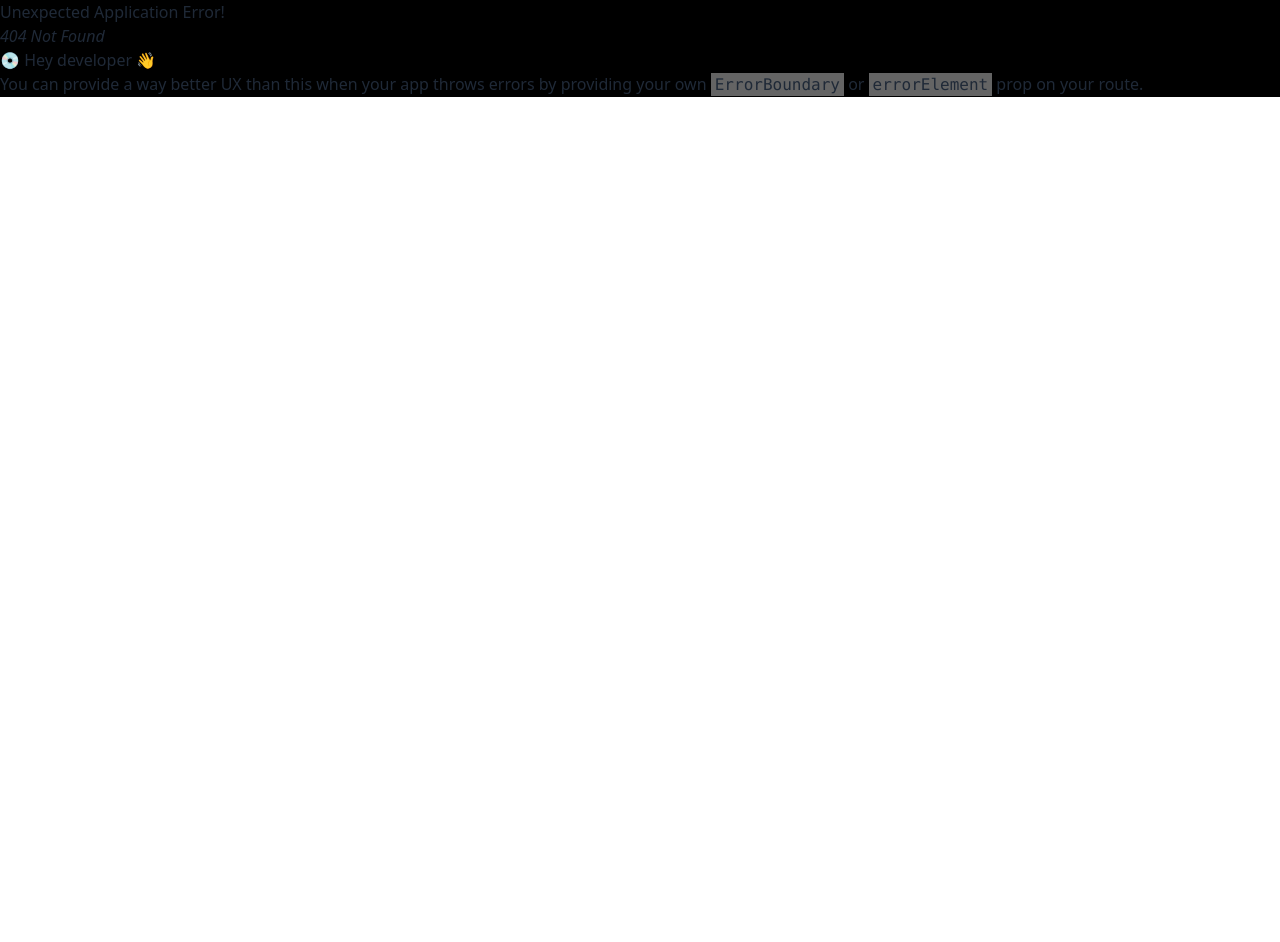
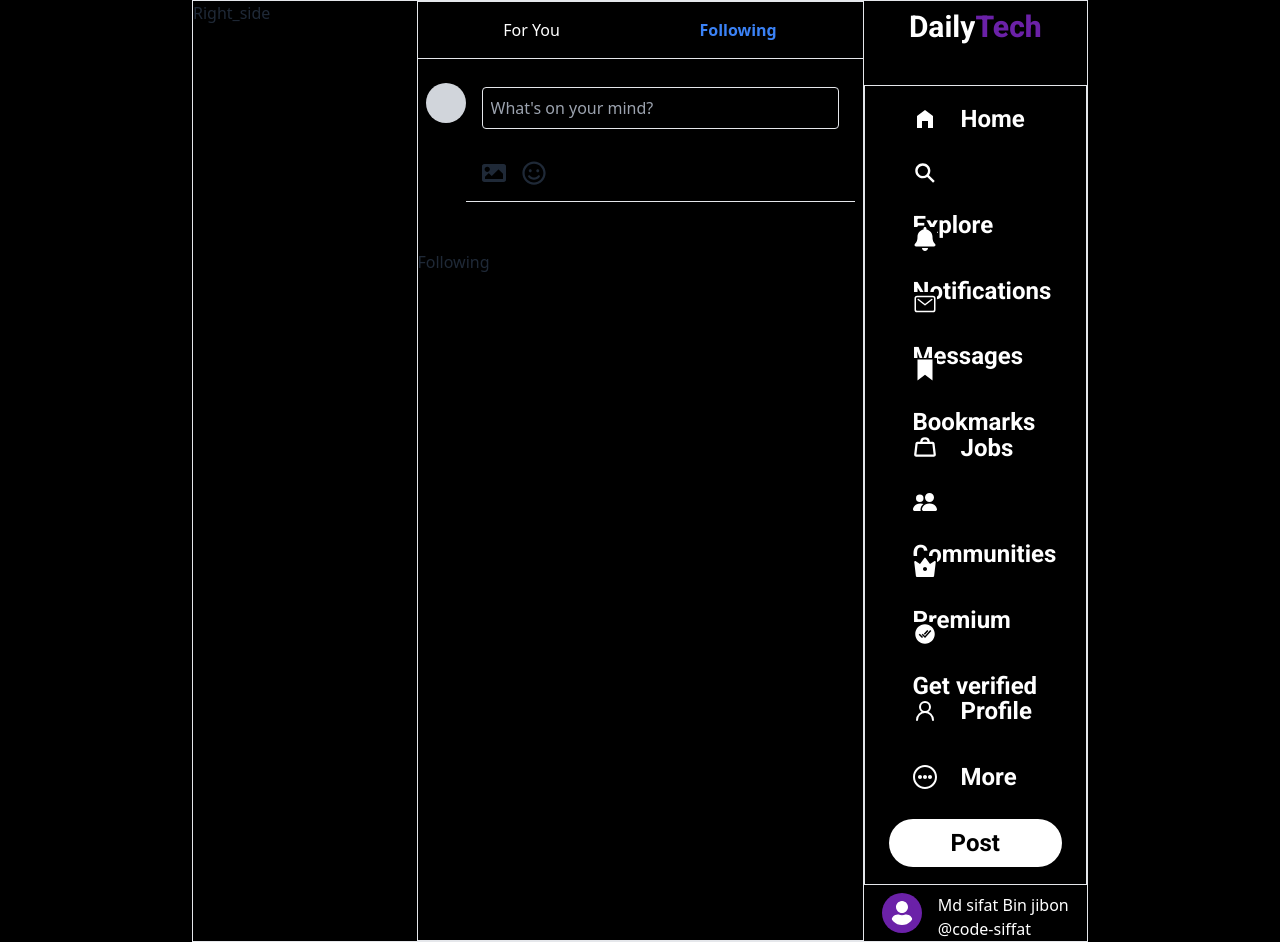
Before and after one commit to Md-Sifat-code/Daily-Tech, a React (Vite) app: page /following in a window 1280 px wide. Before the commit this address had no page. Before the commit the page ends 800 px from the top, so only its background shows below. Built offline with nearby package versions, Linux system fonts and the light colour scheme.

Commit message:
post part

```diff
--- a/package.json
+++ b/package.json
@@ -10,6 +10,7 @@
     "preview": "vite preview"
   },
   "dependencies": {
+    "emoji-picker-react": "^4.12.0",
     "localforage": "^1.10.0",
     "match-sorter": "^8.0.0",
     "react": "^18.3.1",
--- /dev/null
+++ b/src/Fixed/Following.jsx
@@ -0,0 +1,5 @@
+import React from "react";
+
+export default function Following() {
+  return <div>Following</div>;
+}
--- /dev/null
+++ b/src/Fixed/For_you.jsx
@@ -0,0 +1,5 @@
+import React from "react";
+
+export default function For_you() {
+  return <div>For_you</div>;
+}
--- a/src/Layout/Main_Layout.jsx
+++ b/src/Layout/Main_Layout.jsx
@@ -1,18 +1,21 @@
 import React from "react";
 import Left_side from "../sidebars/Left_side";
 import Right_side from "../sidebars/Right_side";
-
 import { Outlet } from "react-router-dom";
+import Middle from "../sidebars/Middle"; // Import the Middle component
 
 export default function Main_Layout() {
   return (
-    <section className="min-h-screen flex justify-center  ">
-      <div className=" border w-[70%] grid grid-cols-4">
+    <section className="min-h-screen flex justify-center">
+      <div className="border w-[70%] grid grid-cols-4">
         <div>
           <Right_side />
         </div>
+
         <div className="col-span-2 border">
-          <Outlet />
+          {/* Render the Middle component here */}
+          <Outlet />{" "}
+          {/* This will render For_you or Following based on route */}
         </div>
 
         <div>
--- a/src/sidebars/Middle.jsx
+++ b/src/sidebars/Middle.jsx
@@ -1,5 +1,173 @@
-import React from "react";
+import React, { useState, useEffect, useRef } from "react";
+import { NavLink, Outlet } from "react-router-dom"; // Import NavLink for active styling
+import { FaImage, FaRegSmile, FaTrash } from "react-icons/fa"; // Added Trash Icon for deletion
+import EmojiPicker from "emoji-picker-react"; // Using emoji-picker-react
 
 export default function Middle() {
-  return <div>Middle</div>;
+  const [postText, setPostText] = useState("");
+  const [images, setImages] = useState([]);
+  const [showEmojiPicker, setShowEmojiPicker] = useState(false);
+
+  const emojiPickerRef = useRef(null);
+
+  // Close emoji picker when clicking outside of it
+  useEffect(() => {
+    const handleClickOutside = (event) => {
+      if (
+        emojiPickerRef.current &&
+        !emojiPickerRef.current.contains(event.target)
+      ) {
+        setShowEmojiPicker(false);
+      }
+    };
+
+    document.addEventListener("mousedown", handleClickOutside);
+    return () => {
+      document.removeEventListener("mousedown", handleClickOutside);
+    };
+  }, []);
+
+  const handlePostTextChange = (event) => {
+    setPostText(event.target.value);
+  };
+
+  const handleImageClick = () => {
+    document.getElementById("imageInput").click();
+  };
+
+  const handleImageUpload = (acceptedFiles) => {
+    setImages([...images, ...acceptedFiles]);
+  };
+
+  const handleImageDelete = (index) => {
+    setImages(images.filter((_, i) => i !== index)); // Removes image at the given index
+  };
+
+  const handleEmojiClick = () => {
+    setShowEmojiPicker(!showEmojiPicker);
+  };
+
+  const handleEmojiSelect = (emoji) => {
+    setPostText(postText + emoji.emoji);
+    setShowEmojiPicker(false);
+  };
+
+  return (
+    <section>
+      <div>
+        {/* Navigation links with active styling */}
+        <div className="flex flex-col sm:flex-row justify-around items-center border-b p-4">
+          {/* NavLink for "For You" with Tailwind active class */}
+          <NavLink
+            to="for_you"
+            className={({ isActive }) =>
+              isActive ? "text-blue-500 font-bold" : "text-white"
+            }
+          >
+            For You
+          </NavLink>
+          {/* NavLink for "Following" with Tailwind active class */}
+          <NavLink
+            to="following"
+            className={({ isActive }) =>
+              isActive ? "text-blue-500 font-bold" : "text-white"
+            }
+          >
+            Following
+          </NavLink>
+        </div>
+        <div
+          className="flex px-2
+         flex-row w-full items-tart"
+        >
+          <div className="flex mt-6 justify-start space-x-4">
+            {/* User Icon */}
+            <div className="w-10 h-10 rounded-full bg-gray-300"></div>{" "}
+            {/* Replace with user icon */}
+          </div>
+
+          {/* Create post section */}
+          <div className="p-4 w-full border-b flex flex-col gap-5 relative">
+            {/* Text Input Field */}
+            <div className="flex flex-col w-full justify-between items-center mt-3 gap-3">
+              <div className="w-full">
+                <input
+                  type="text"
+                  value={postText}
+                  onChange={handlePostTextChange}
+                  placeholder="What's on your mind?"
+                  className="w-full p-2 border rounded"
+                />
+              </div>
+              <div className="mt-2 w-full">
+                {images.length > 0 && (
+                  <div className="flex flex-wrap gap-2">
+                    {images.map((image, index) => (
+                      <div key={index} className="relative">
+                        <img
+                          src={URL.createObjectURL(image)}
+                          alt="uploaded"
+                          className="w-20 h-20 object-cover rounded"
+                        />
+                        {/* Delete button */}
+                        <button
+                          onClick={() => handleImageDelete(index)}
+                          className="absolute top-0 right-0 bg-gray-700 text-white rounded-full p-1"
+                          aria-label="Delete Image"
+                        >
+                          <FaTrash size={16} />
+                        </button>
+                      </div>
+                    ))}
+                  </div>
+                )}
+              </div>
+
+              {/* Icons for adding images and emojis */}
+              <div className="flex justify-start items-start w-full space-x-4 mt-2 sm:mt-0">
+                <button
+                  onClick={handleImageClick}
+                  className="hover:text-blue-500"
+                  aria-label="Add Image"
+                >
+                  <FaImage size={24} />
+                  <input
+                    type="file"
+                    id="imageInput"
+                    onChange={(e) => handleImageUpload(e.target.files)}
+                    className="hidden"
+                    accept="image/*"
+                    multiple
+                  />
+                </button>
+
+                <button
+                  onClick={handleEmojiClick}
+                  className="hover:text-blue-500"
+                  aria-label="Add Emoji"
+                >
+                  <FaRegSmile size={24} />
+                </button>
+              </div>
+            </div>
+
+            {/* Emoji Picker */}
+            {showEmojiPicker && (
+              <div
+                ref={emojiPickerRef}
+                className="absolute top-full left-1/2 transform -translate-x-1/2 mt-2 z-10"
+              >
+                <EmojiPicker onEmojiClick={handleEmojiSelect} />
+              </div>
+            )}
+          </div>
+        </div>
+
+        {/* All posts */}
+        <div className="mt-12">
+          <Outlet />
+        </div>
+      </div>
+    </section>
+  );
 }
```
Also changed, not shown: src/main.jsx (+14 -2 lines), 1 other file (tests, documents, lock files or other folders).
